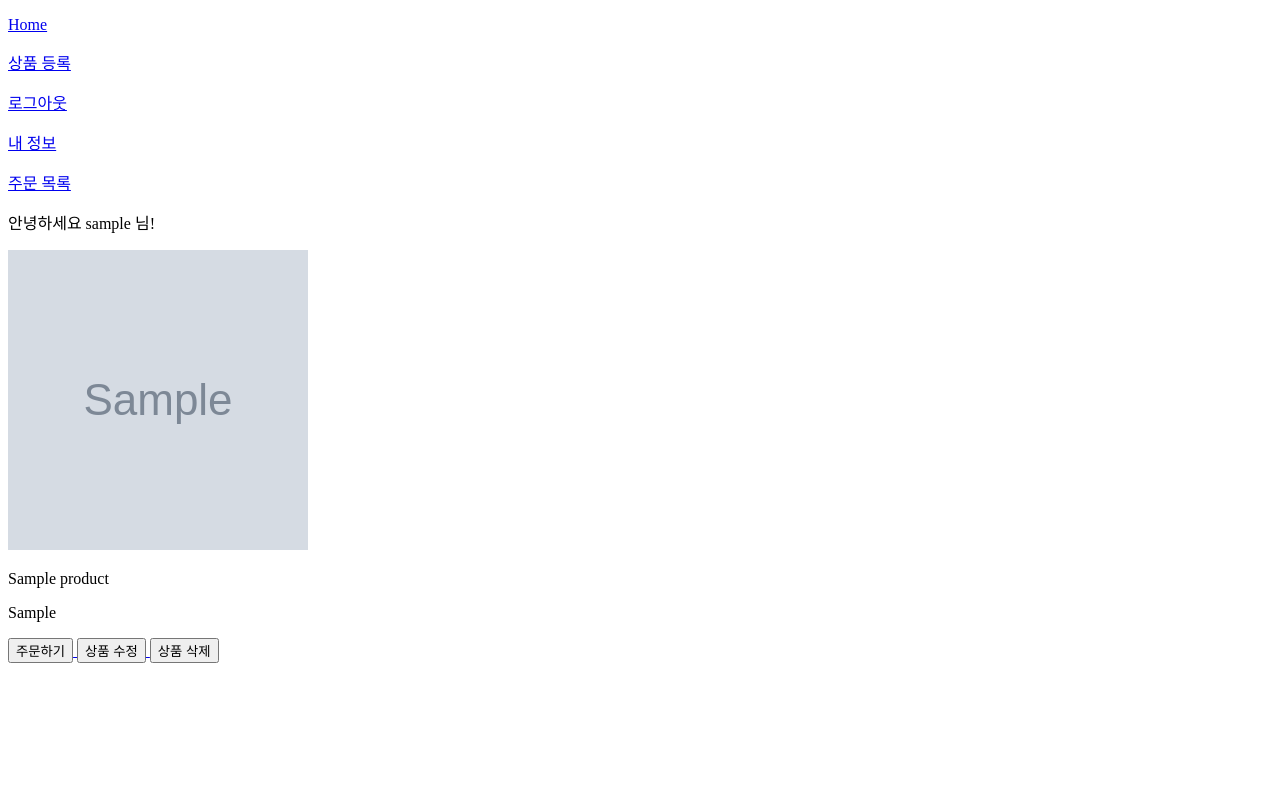
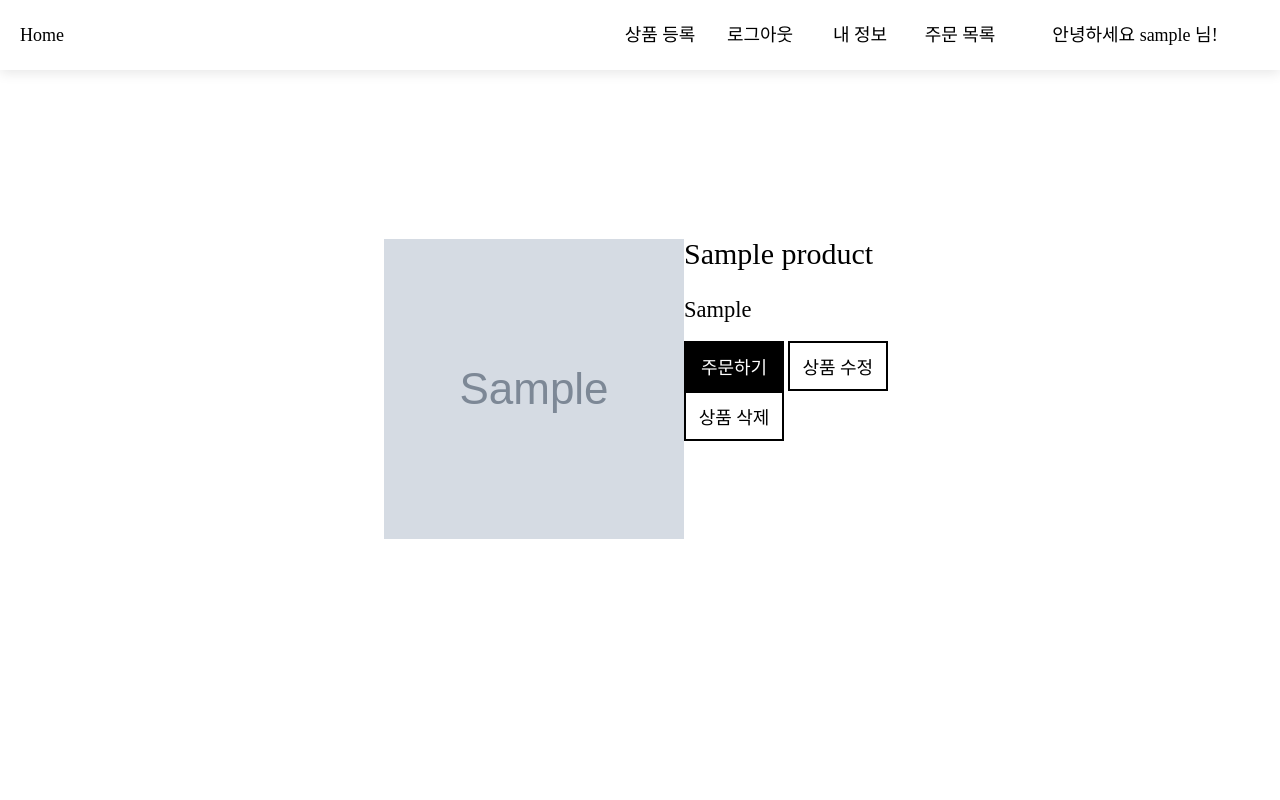
Before and after one commit to qhahd78/Django_Shoppingmall_ex, a Django app: page /mall/detail/1 in a window 1280 px wide. Run offline with Django 3.2, Linux system fonts and the light colour scheme; a user stored in the database is signed in; tables that the repository leaves empty hold one stand-in row (values such as "Sample post"); grey boxes marked "Sample" are stand-in pictures; some web fonts are replaced.

Commit message:
order_finished page 추가, css 적용중

```diff
--- /dev/null
+++ b/DjangoTest/mall/static/css/detail.css
@@ -0,0 +1,79 @@
+#main{
+    display: flex;
+    align-items: center;
+    height: 80%;
+}
+
+#detail-div{
+    margin: 0 auto;
+    display: flex;
+    width: 40%;
+    justify-content: space-between;
+}
+
+#product-name{
+    font-family: 'paybooc-Bold';
+    font-size: 2rem;
+    margin-bottom: 30px;
+}
+
+#product-info{
+    font-size: 1.5rem;
+    margin-bottom: 20px;
+
+}
+
+/* 주문하기 버튼  */
+#order-btn{
+    background-color: black;
+    border : 1px solid black;
+    font-family: 'paybooc-Medium';
+    color: white;
+    font-size: 1.2rem;
+    width: 100px;
+    height: 50px;
+}
+
+#order-btn:hover{
+    cursor:pointer;
+    border : 2px solid black;
+    transition: .3s;
+    color: black;
+    background-color: white;
+}
+
+#edit-btn{
+    background-color: white;
+    border: 2px solid black;
+    font-family: 'paybooc-Medium';
+    color: black;
+    font-size: 1.2rem;
+    width: 100px;
+    height: 50px;
+}
+
+#edit-btn:hover{
+    cursor:pointer;
+    border : none;
+    transition: .3s;
+    color: white;
+    background-color: cornflowerblue;
+}
+
+#del-btn{
+    background-color: white;
+    border: 2px solid black;
+    font-family: 'paybooc-Medium';
+    color: black;
+    font-size: 1.2rem;
+    width: 100px;
+    height: 50px;
+}
+
+#del-btn:hover{
+    cursor:pointer;
+    border : none;
+    transition: .3s;
+    color: white;
+    background-color: rgb(170, 23, 23);
+}
--- a/DjangoTest/mall/templates/base.html
+++ b/DjangoTest/mall/templates/base.html
@@ -7,7 +7,9 @@
     <meta http-equiv="X-UA-Compatible" content="IE=edge">
     <meta name="viewport" content="width=device-width, initial-scale=1.0">
     <title>{% block title %}{% endblock %}</title>
+    <link rel="stylesheet" href=" {% static 'css/reset.css' %} ">
     <link rel="stylesheet" href=" {% static 'css/base.css' %} ">
+    <link rel="stylesheet" href=" {% block link %}{% endblock %} ">
 </head>
 <body>
     <header>
@@ -34,6 +36,7 @@
             {% endif %}
         </div>
     </header>
+
     {% block content %}
     {% endblock %}
 </body>
--- a/DjangoTest/mall/templates/detail.html
+++ b/DjangoTest/mall/templates/detail.html
@@ -1,22 +1,31 @@
 {% extends 'base.html' %}
-
+{% load static %}
 {% block title %} 상품 상세 {% endblock %}
+{% block link %}{% static 'css/detail.css' %}{% endblock %}
 {% block content %}
+    <div id="main">
+        <div id ="detail-div">
+            <div>
                 <img src="{{ product.product_img.url }}" width="300px" height="300px">
-    <p>{{product.product_name}}</p>
-    <p>{{product.product_info}}</p>
+            </div>
+            <div>
+                <p id ="product-name">{{product.product_name}}</p>
+                <p id = "product-info">{{product.product_info}}</p>
                 {% if user.is_authenticated %}
                 <a href="{% url 'order' product.id %}">
-        <button>주문하기</button>
+                    <button id="order-btn">주문하기</button>
                 </a>
                     {% if user.is_superuser %}
                     <a href="{% url 'update' product.id %}">
-            <button>상품 수정</button>
+                        <button id="edit-btn">상품 수정</button>
                     </a>
                     <a href="{% url 'delete' product.id %}">
-            <button>상품 삭제</button>
+                        <button id="del-btn">상품 삭제</button>
                     </a>
                     {% endif %}
                 {% endif %}
+            </div>
+        </div>
+    </div>
 
 {% endblock %}
--- a/DjangoTest/mall/urls.py
+++ b/DjangoTest/mall/urls.py
@@ -8,4 +8,5 @@ urlpatterns = [
     path('delete/<str:id>', views.delete, name="delete"),
     path('order/<str:id>', views.order, name="order"),
     path('order_list', views.order_list, name="order_list"),
+    path('order_finished', views.order_finished, name="order_finished"),
 ]
--- a/DjangoTest/mall/views.py
+++ b/DjangoTest/mall/views.py
@@ -59,7 +59,7 @@ def order(request, id) :
     new_order.order_product = product
     # order 객체 저장
     new_order.save()
-    return redirect('home')
+    return redirect('order_finished')
 
 # 내 주문 내역
 def order_list(request) :
@@ -79,3 +79,7 @@ def order_list(request) :
                 result.append(j)
 
     return render(request, 'order_list.html', {'result':result})
+
+# 주문 완료 페이지
+def order_finished(request) :
+    return render(request, 'order_finished.html')
--- a/DjangoTest/static/css/base.css
+++ b/DjangoTest/static/css/base.css
@@ -1,4 +1,97 @@
-.header {
+/* 라이트  */
+@font-face {
+    font-family: 'paybooc-Light';
+    src: url('https://cdn.jsdelivr.net/gh/projectnoonnu/noonfonts_20-07@1.0/paybooc-Light.woff') format('woff');
+    font-weight: normal;
+    font-style: normal;
+}
+
+/* 미디움 */
+@font-face {
+    font-family: 'paybooc-Medium';
+    src: url('https://cdn.jsdelivr.net/gh/projectnoonnu/noonfonts_20-07@1.0/paybooc-Medium.woff') format('woff');
+    font-weight: normal;
+    font-style: normal;
+}
+
+/* 볼드 */
+@font-face {
+    font-family: 'paybooc-Bold';
+    src: url('https://cdn.jsdelivr.net/gh/projectnoonnu/noonfonts_20-07@1.0/paybooc-Bold.woff') format('woff');
+    font-weight: normal;
+    font-style: normal;
+}
+
+html{
+    height: 100%;
+    font-family: 'paybooc-Light';
+    font-size: 15px;
+}
+
+body{
+    height: 100%;
+}
+
+header{
+    font-family: 'paybooc-Bold';
+    font-size: 1.2rem;
+}
+
+#header {
+    top: 0;
+    height: 70px;
+    padding: 0 20px;
     display: flex;
-    background-color: black;
+    justify-content: space-between;
+    align-items: center;
+    box-shadow: 0 3px 12px rgb(231, 231, 231);
 }
+
+a:visited{
+    color: black;
+}
+
+a:link{
+    color: black;
+    text-decoration: none;
+}
+
+/* 상품등록버튼 */
+#admin_button{
+    width: 100px;
+}
+
+/* 로그인 했을 때  */
+/* 버튼 레이아웃 */
+.user_button{
+    display: flex;
+    justify-content: space-around;
+}
+
+/* 버튼들 설정  */
+.user_button > a > p {
+    width: 100px;
+    font-family: 'paybooc-Light';
+    text-align: center;
+}
+
+.user_button > a > p:hover{
+    color: rgb(112, 170, 24);
+    transition: .3s;
+}
+
+/* 인사 문구  */
+.user_button > p {
+    width: 250px;
+    text-align: center;
+}
+
+/* 로그인 안 했을 때  */
+.user_non_button{
+    display: flex;
+}
+
+.user_non_button > a > p{
+    width: 100px;
+    font-family: 'paybooc-Light';
+}
--- /dev/null
+++ b/DjangoTest/static/css/login.css
@@ -0,0 +1,5 @@
+#login-div {
+    display: flex;
+    justify-content: center;
+    align-items: center;
+}
--- /dev/null
+++ b/DjangoTest/static/css/reset.css
@@ -0,0 +1,48 @@
+/* http://meyerweb.com/eric/tools/css/reset/
+   v2.0 | 20110126
+   License: none (public domain)
+*/
+
+html, body, div, span, applet, object, iframe,
+h1, h2, h3, h4, h5, h6, p, blockquote, pre,
+a, abbr, acronym, address, big, cite, code,
+del, dfn, em, img, ins, kbd, q, s, samp,
+small, strike, strong, sub, sup, tt, var,
+b, u, i, center,
+dl, dt, dd, ol, ul, li,
+fieldset, form, label, legend,
+table, caption, tbody, tfoot, thead, tr, th, td,
+article, aside, canvas, details, embed,
+figure, figcaption, footer, header, hgroup,
+menu, nav, output, ruby, section, summary,
+time, mark, audio, video {
+	margin: 0;
+	padding: 0;
+	border: 0;
+	font-size: 100%;
+	font: inherit;
+	vertical-align: baseline;
+}
+/* HTML5 display-role reset for older browsers */
+article, aside, details, figcaption, figure,
+footer, header, hgroup, menu, nav, section {
+	display: block;
+}
+body {
+	line-height: 1;
+}
+ol, ul {
+	list-style: none;
+}
+blockquote, q {
+	quotes: none;
+}
+blockquote:before, blockquote:after,
+q:before, q:after {
+	content: '';
+	content: none;
+}
+table {
+	border-collapse: collapse;
+	border-spacing: 0;
+}
--- a/DjangoTest/user/templates/mypage.html
+++ b/DjangoTest/user/templates/mypage.html
@@ -1,6 +1,6 @@
 {% extends 'base.html' %}
 
-{% block title %} Document {% endblock %}
+{% block title %} 내 정보 {% endblock %}
 {% block content %}
     <div>
         <img src="{{ user.profile_img.url }}" width="200px" height="200px"><br>
```
Also changed, not shown: DjangoTest/mall/static/css/base.css (+10 -2 lines), DjangoTest/mall/static/css/home.css (added, +40 -0 lines), DjangoTest/mall/static/css/order_finished.css (added, +30 -0 lines), DjangoTest/mall/static/css/reset.css (added, +48 -0 lines), DjangoTest/mall/templates/home.html (+12 -6 lines), DjangoTest/mall/templates/order_finished.html (added, +12 -0 lines), DjangoTest/static/css/home.css (added, +40 -0 lines), DjangoTest/user/static/css/login.css (added, +53 -0 lines), DjangoTest/user/templates/login.html (+15 -7 lines). Lines whose indentation alone changed are shown as unchanged.
